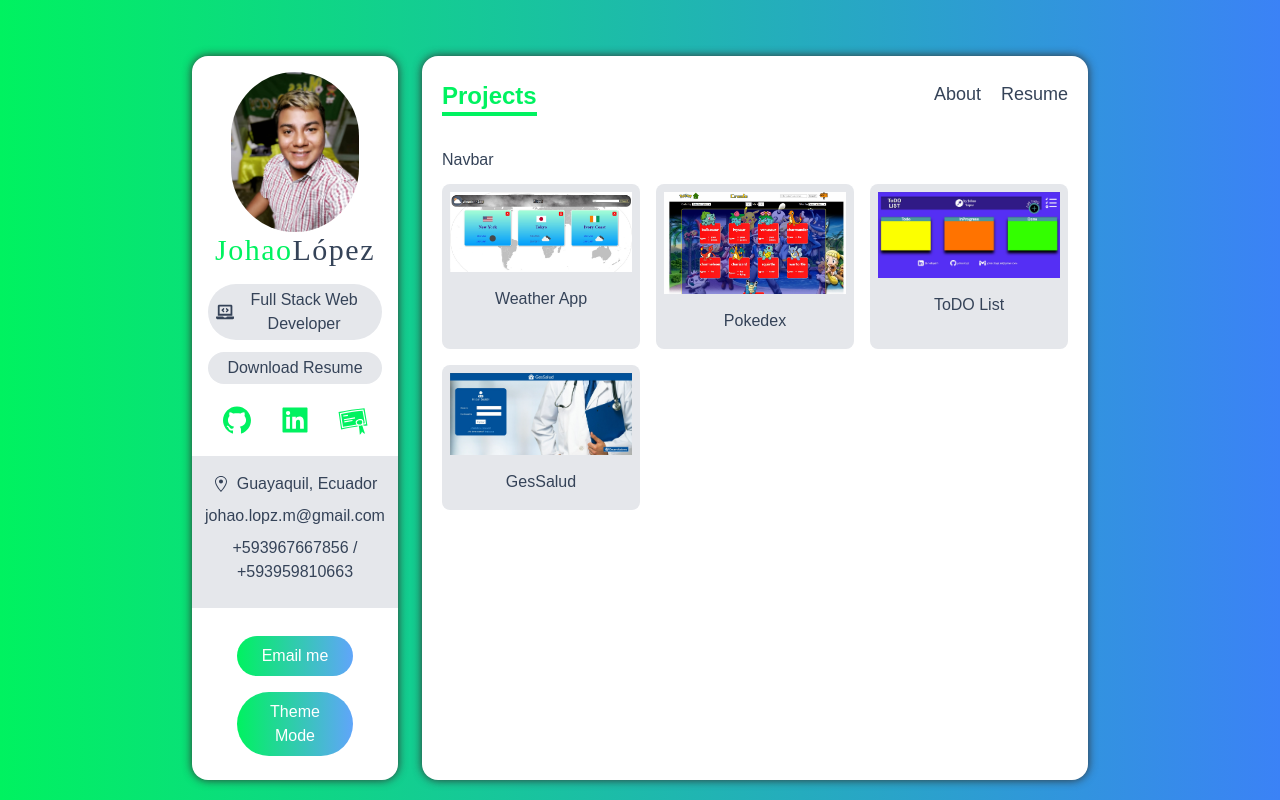
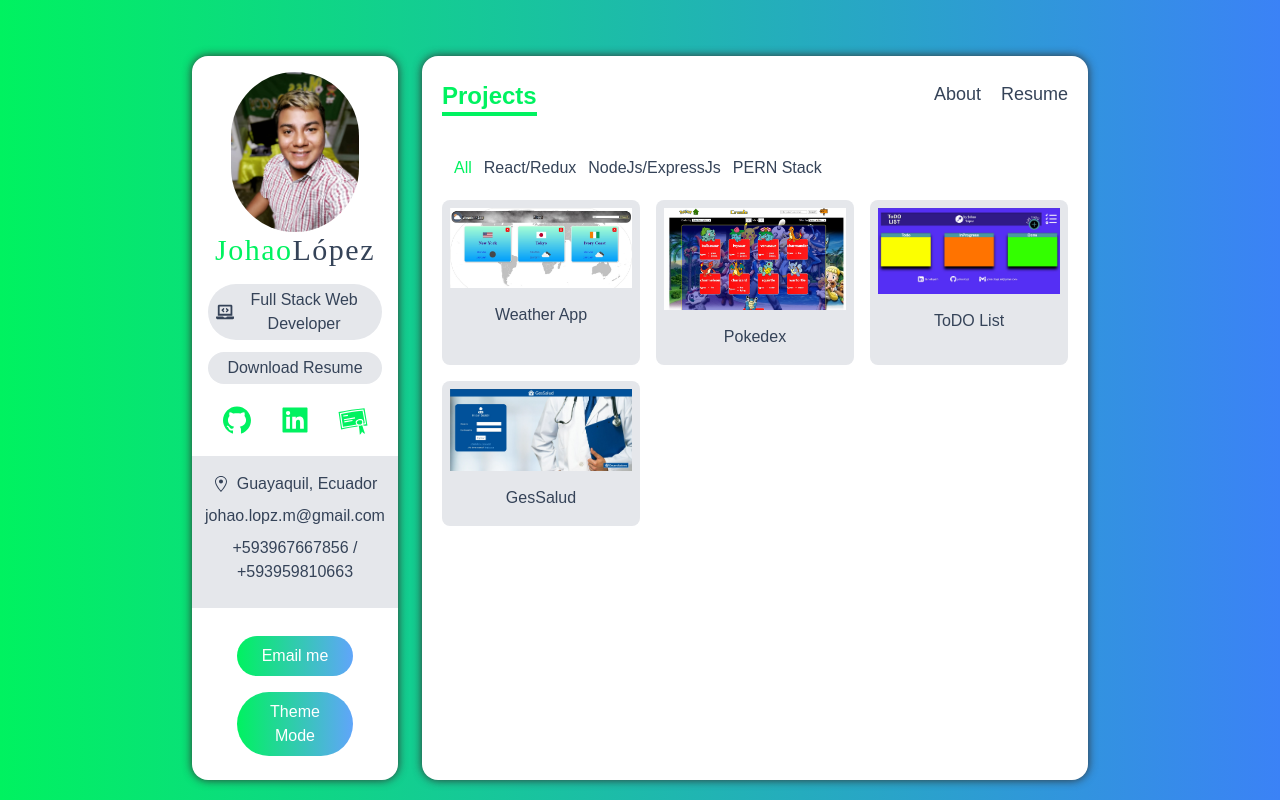
Before and after one commit to johaolopz/portfolio, a Next.js app: page /projects in a window 1280 px wide. Built offline with nearby package versions, Linux system fonts and the light colour scheme; a web font is replaced by a local one.

Commit message:
ProjectsNavBar Component was created and config

```diff
--- a/components/Navbar.tsx
+++ b/components/Navbar.tsx
@@ -34,7 +34,7 @@ useEffect(() => {
 
     return (
         <div className="flex justify-between px-5 py-3 my-3">
-            <span className="text-xl font-bold border-b-4 text-green border-green md:text-2xl">{activeItem}</span>
+            <span className="text-xl font-bold border-b-4 text-green border-green md:text-2xl dark:text-white">{activeItem}</span>
             <div className="flex space-x-5 text-lg">
                 <NavItem activeItem={activeItem} setActiveItem={setActiveItem} name={"About"} route={"/"} />
                 <NavItem activeItem={activeItem} setActiveItem={setActiveItem} name={"Projects"} route={"/projects"} />
--- /dev/null
+++ b/components/ProjectsNavBar.tsx
@@ -0,0 +1,32 @@
+import { FunctionComponent } from 'react'
+import { Category } from '../type'
+
+export const NavItem:FunctionComponent<{value:Category | "All", handlerFilterCategory:Function, active:string }> = ({
+    value,
+    handlerFilterCategory,
+    active
+}) => {
+    let className = 'cursor-pointer hover:text-green'
+    if (active === value) className += " text-green"
+    return (
+        <li className={className}
+            onClick={()=>handlerFilterCategory(value)}
+        >
+            {value}
+        </li>
+    )
+}
+
+
+const ProjectsNavBar:FunctionComponent<{handlerFilterCategory:Function, active:string}> = (props) => {
+    return (
+        <div className='flex px-3 py-2 space-x-3 overflow-x-auto list-none'>
+            <NavItem value="All" {...props} />
+            <NavItem value="React/Redux" {...props} />
+            <NavItem value="NodeJs/ExpressJs" {...props} />
+            <NavItem value="PERN Stack" {...props} />
+        </div>
+    )
+}
+
+export default ProjectsNavBar
--- a/pages/projects.tsx
+++ b/pages/projects.tsx
@@ -1,14 +1,31 @@
-import { project } from "../data"
+import { project as projectsData } from "../data"
 import ProjectCard from "../components/ProjectCard"
+import ProjectsNavBar from "../components/ProjectsNavBar";
+import { useState } from "react";
+import { Category } from "../type";
 
-const projects = () => {
+const Projects = () => {
     let divKeyId=0;
+    const [projects, setProjects] = useState(projectsData)
+    const [active, setActive] = useState("All")
+
+    const handlerFilterCategory = (category: Category | "All") => {
+        setActive(category)
+        if(category === "All") {
+            setProjects(projectsData)
+            return
+        }
+
+       const newArray = projectsData.filter((project)=> project.category.includes(category))
+       setProjects(newArray)
+    }
+
     return (
         <div className="px-5 py-2 overflow-y-scroll" style={{height:'65vh'}}>
-            <nav>Navbar</nav>
+            <ProjectsNavBar handlerFilterCategory={handlerFilterCategory} active={active} />
             <div className="grid grid-cols-12 gap-4 my-3 relative">
             {
-                project.map(project => {
+                projects.map(project => {
                     divKeyId++;
                     return (
                     <div className="col-span-12 sm:col-span-6 lg:col-span-4 p-2 bg-gray-200 dark:bg-dark-200 rounded-lg" key={divKeyId}>
@@ -21,4 +38,4 @@ const projects = () => {
     )
 }
 
-export default projects
+export default Projects
```
